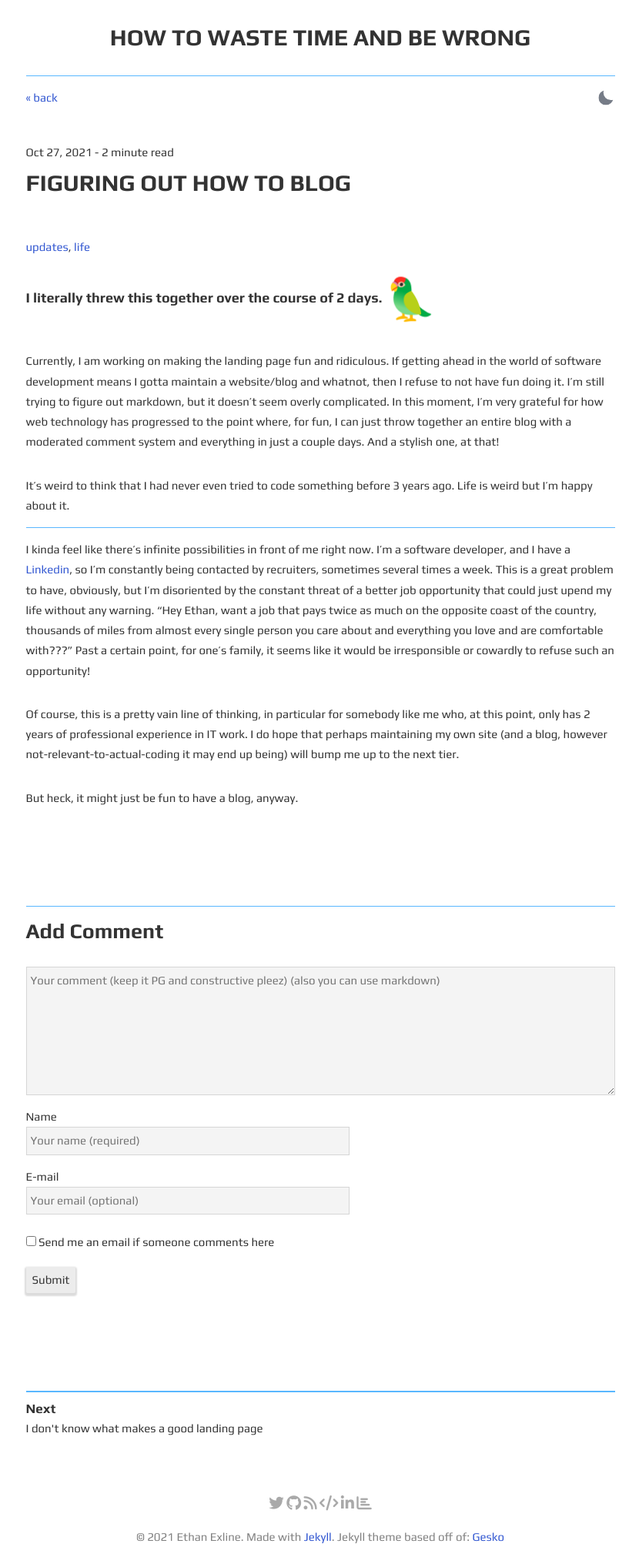
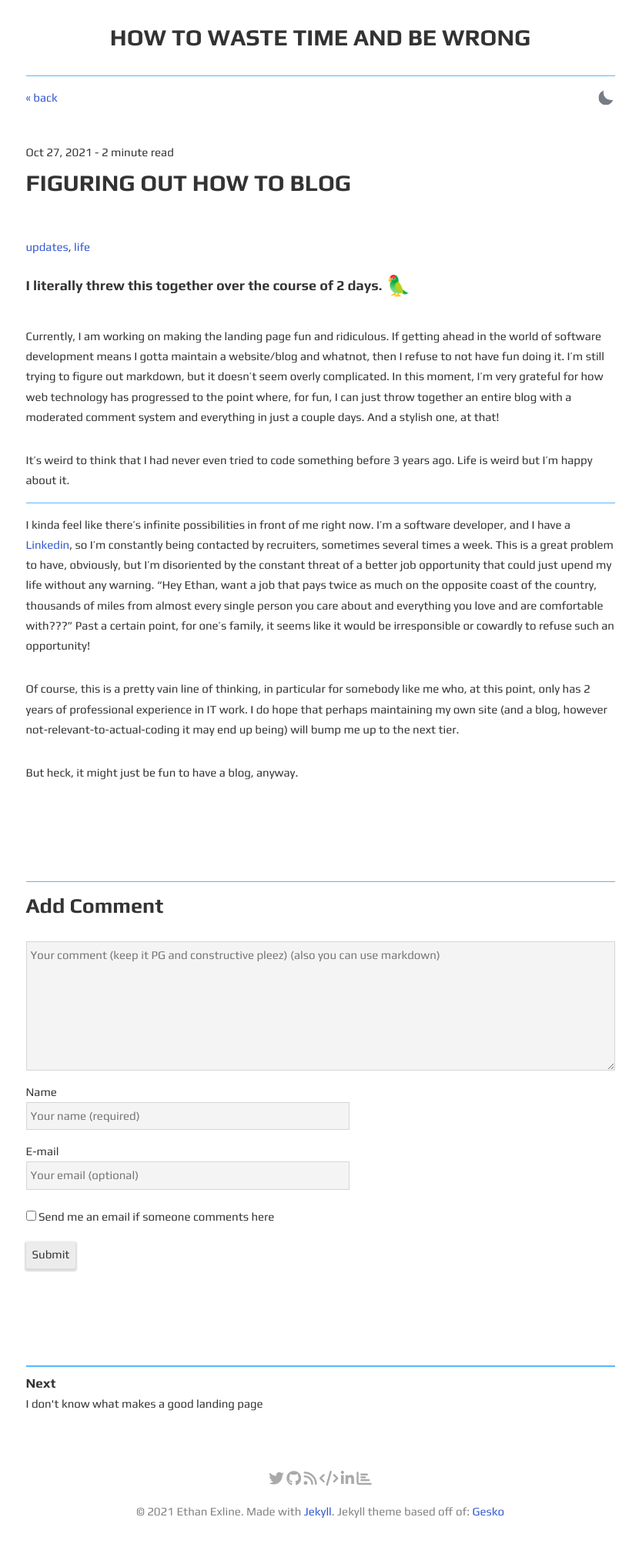
Before and after one commit to ethanexline/ethanexline.github.io, a Jekyll site: the page built from _posts/2021-10-27-figuring-out-how-to-blog.md, in a window 1280 px wide. Shown: the whole page at 77% size, without its empty margins (224-1054 px from the left). Built offline with Jekyll 4.4.1, drawn with Linux system fonts in a browser that asks for light colours; nearby versions of some CDN libraries; emoji names are drawn with the system emoji font; after the commit the page ends 2004 px from its top, so only the background shows below that.

Commit message:
make emojis look nicer

```diff
--- a/_sass/_main.scss
+++ b/_sass/_main.scss
@@ -990,9 +990,9 @@ $comment-font-size: --text-font !default;
   background-repeat: no-repeat;
   color: transparent;
   display: inline-flex;
-  height: 64px;
-  width: 64px;
+  width: 32px;
   align-items: center;
+  background-size: contain;
 }
 
 .xp {
```
Also changed, not shown: _drafts/the-metaverse-and-the-future.md (+2 -2 lines).
